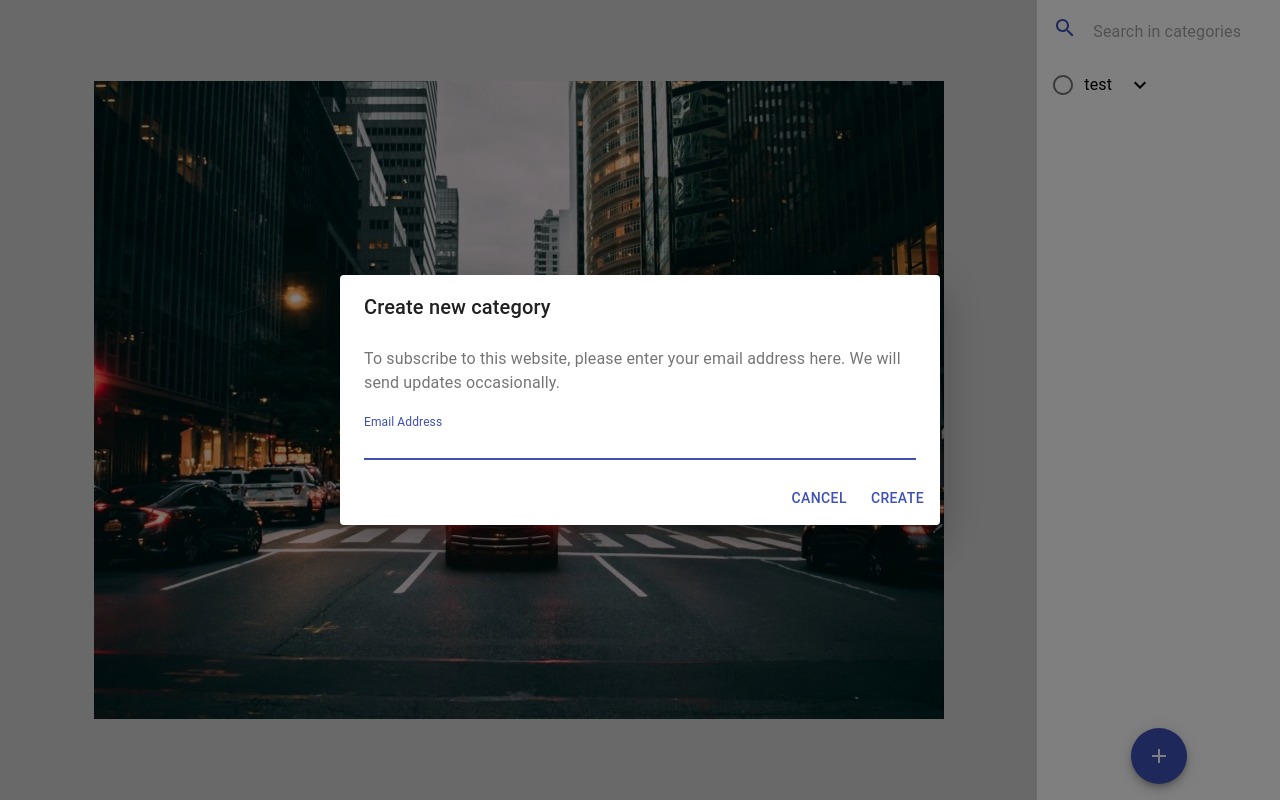
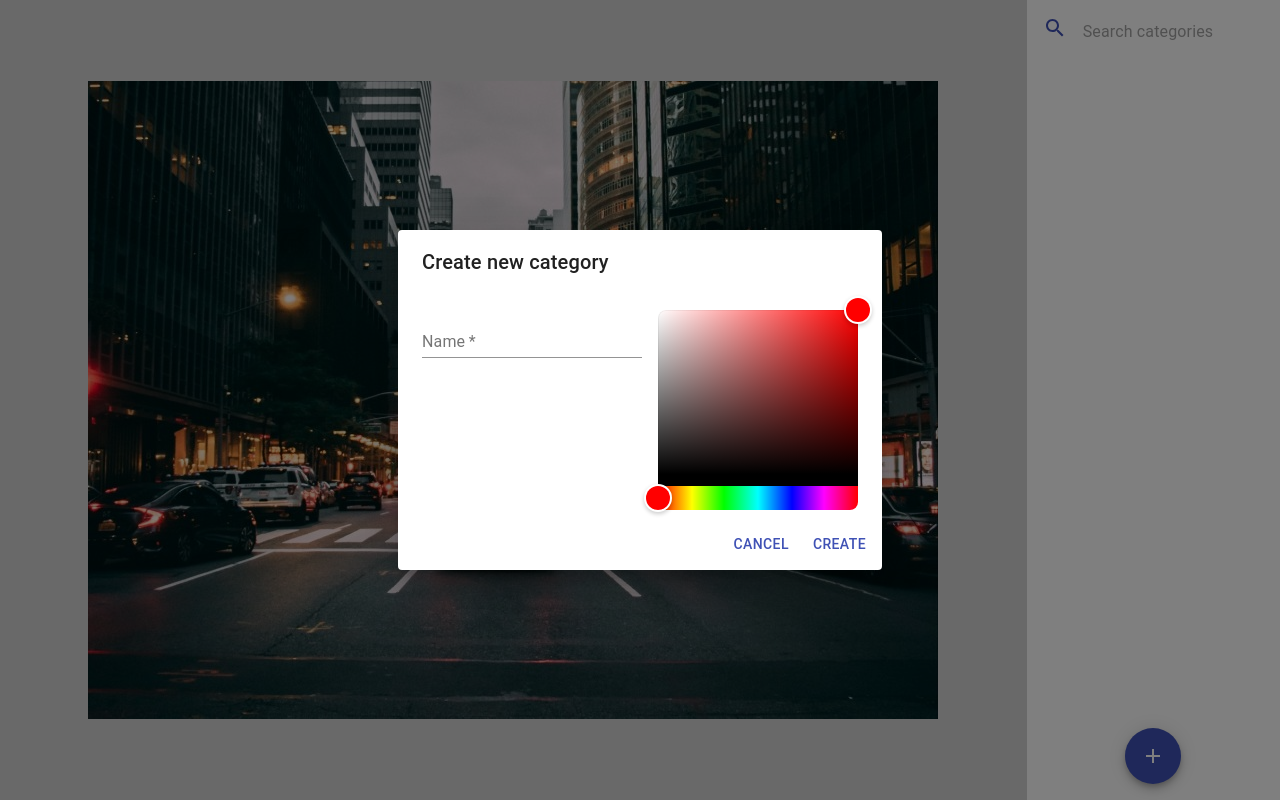
Before and after one commit to LahcenHaouch/bounding-boxes, a React (Create React App) app: page / in a window 1280 px wide. Both pictures are taken after a click on the button "add". Built offline with nearby package versions, Linux system fonts and the light colour scheme; the HTML template or start-up script is replaced by a standard one.

Commit message:
Create and search categories

```diff
--- a/package.json
+++ b/package.json
@@ -13,6 +13,7 @@
     "@types/react": "^17.0.11",
     "@types/react-dom": "^17.0.7",
     "react": "^17.0.2",
+    "react-colorful": "^5.2.2",
     "react-dom": "^17.0.2",
     "react-scripts": "4.0.3",
     "typescript": "^4.3.2",
@@ -45,5 +46,8 @@
       "last 1 firefox version",
       "last 1 safari version"
     ]
+  },
+  "devDependencies": {
+    "@types/react-color": "^3.0.4"
   }
 }
--- a/src/App/Category/index.tsx
+++ b/src/App/Category/index.tsx
@@ -1,12 +1,4 @@
-import {
-  Collapse,
-  List,
-  ListItem,
-  ListItemIcon,
-  ListItemText,
-  FormControlLabel,
-  Radio,
-} from "@material-ui/core";
+import { Collapse, List, ListItem, ListItemIcon, ListItemText, FormControlLabel, Radio } from "@material-ui/core";
 import { useState } from "react";
 import { StarBorder, ExpandLess, ExpandMore } from "@material-ui/icons";
 import { makeStyles } from "@material-ui/core/styles";
@@ -22,7 +14,6 @@ const useStyles = makeStyles(styles);
 
 export default function Category({ category }: Props) {
   const classes = useStyles();
-
   const { name, color, items } = category;
 
   const [open, setOpen] = useState<boolean>(false);
@@ -32,23 +23,22 @@ export default function Category({ category }: Props) {
     setOpen((prevState) => !prevState);
   };
 
-  console.log({ value });
-
   return (
-    <div className={classes.root}>
+    <div>
       <div className={classes.category}>
         <FormControlLabel
           className={classes.formLabel}
-          control={
-            <Radio checked={value} onClick={() => setValue((prev) => !prev)} />
-          }
+          control={<Radio checked={value} onClick={() => setValue((prev) => !prev)} />}
           label={name}
         />
-        {open ? (
-          <ExpandLess className={classes.expand} onClick={handleExpand} />
-        ) : (
-          <ExpandMore className={classes.expand} onClick={handleExpand} />
-        )}
+        <div className={classes.colorExpandContainer}>
+          <div className={classes.colorSelected} style={{ backgroundColor: color }}></div>
+          {open ? (
+            <ExpandLess className={classes.expand} onClick={handleExpand} />
+          ) : (
+            <ExpandMore className={classes.expand} onClick={handleExpand} />
+          )}
+        </div>
       </div>
       <Collapse in={open} timeout="auto" unmountOnExit>
         <List component="div" disablePadding>
--- a/src/App/Category/styles.ts
+++ b/src/App/Category/styles.ts
@@ -2,12 +2,21 @@ import { Theme, createStyles } from "@material-ui/core";
 
 const styles = (theme: Theme) =>
   createStyles({
-    root: {
-      // padding: theme.spacing(),
-    },
     category: {
       display: "flex",
       alignItems: "center",
+    },
+    colorExpandContainer: {
+      display: "flex",
+      alignItems: "center",
+      justifyContent: "flex-end",
+      marginLeft: theme.spacing(2),
+      width: "100%",
+    },
+    colorSelected: {
+      borderRadius: "50%",
+      height: "20px",
+      width: "20px",
     },
     formLabel: {
       // marginLeft: theme.spacing(2),
--- a/src/App/CreateCategoryModal/index.tsx
+++ b/src/App/CreateCategoryModal/index.tsx
@@ -1,43 +1,55 @@
-import Button from "@material-ui/core/Button";
-import TextField from "@material-ui/core/TextField";
-import Dialog from "@material-ui/core/Dialog";
-import DialogActions from "@material-ui/core/DialogActions";
-import DialogContent from "@material-ui/core/DialogContent";
-import DialogContentText from "@material-ui/core/DialogContentText";
-import DialogTitle from "@material-ui/core/DialogTitle";
+import { useState } from "react";
+import { HexColorPicker } from "react-colorful";
+
+import { Button, TextField, Dialog, DialogActions, DialogContent, DialogTitle, makeStyles } from "@material-ui/core";
+
+import { Category } from "../types";
+import styles from "./styles";
 
 interface Props {
   status: boolean;
   closeModal: () => void;
+  createCategory: (category: Category) => void;
 }
 
-export default function CreateCategoryModal({ status, closeModal }: Props) {
+const useStyles = makeStyles(styles);
+
+const INITIAL_NAME = "";
+const INITIAL_COLOR = "#f00";
+
+export default function CreateCategoryModal({ status, closeModal, createCategory }: Props) {
+  const classes = useStyles();
+
+  const [name, setName] = useState<string>(INITIAL_NAME);
+  const [color, setColor] = useState<string>(INITIAL_COLOR);
+
+  const handleSubmit = () => {
+    if (!name) {
+      return;
+    }
+
+    createCategory({ name, color });
+    closeModal();
+  };
+
   return (
-    <Dialog
-      open={status}
-      onClose={closeModal}
-      aria-labelledby="form-dialog-title"
-    >
+    <Dialog open={status} onClose={closeModal} aria-labelledby="form-dialog-title">
       <DialogTitle id="form-dialog-title">Create new category</DialogTitle>
-      <DialogContent>
-        <DialogContentText>
-          To subscribe to this website, please enter your email address here. We
-          will send updates occasionally.
-        </DialogContentText>
+      <DialogContent className={classes.dialogContent}>
         <TextField
-          autoFocus
-          margin="dense"
-          id="name"
-          label="Email Address"
-          type="email"
-          fullWidth
+          required
+          id="standard-required"
+          label="Name"
+          value={name}
+          onChange={(event) => setName(event.target.value)}
         />
+        <HexColorPicker color={color} onChange={setColor} className={classes.colorPicker} />
       </DialogContent>
       <DialogActions>
         <Button onClick={closeModal} color="primary">
           Cancel
         </Button>
-        <Button onClick={closeModal} color="primary">
+        <Button onClick={handleSubmit} color="primary">
           Create
         </Button>
       </DialogActions>
--- /dev/null
+++ b/src/App/CreateCategoryModal/styles.ts
@@ -0,0 +1,14 @@
+import { Theme, createStyles } from "@material-ui/core";
+
+const styles = (theme: Theme) =>
+  createStyles({
+    dialogContent: {
+      display: "flex",
+      paddingTop: theme.spacing(2),
+    },
+    colorPicker: {
+      marginLeft: theme.spacing(2),
+    },
+  });
+
+export default styles;
--- a/src/App/index.tsx
+++ b/src/App/index.tsx
@@ -1,4 +1,4 @@
-import { Fab, InputBase, Divider } from "@material-ui/core";
+import { Fab, InputBase } from "@material-ui/core";
 import { Add as AddIcon, Search as SearchIcon } from "@material-ui/icons";
 import styles from "./styles";
 import { useState } from "react";
@@ -18,9 +18,9 @@ export default function App() {
   const classes = useStyles();
 
   const [categories, setCategories] = useState<Array<CategoryType>>([]);
+  const [searchText, setSearchText] = useState<string>("");
 
-  const [createCategoryModalStatus, setCreateCategoryModalStatus] =
-    useState<boolean>(false);
+  const [createCategoryModalStatus, setCreateCategoryModalStatus] = useState<boolean>(false);
 
   const openCreateCategoryModal = () => {
     setCreateCategoryModalStatus(true);
@@ -30,14 +30,25 @@ export default function App() {
     setCreateCategoryModalStatus(false);
   };
 
+  const createCategory = (category: CategoryType) => {
+    setCategories((prevCategories) => [...prevCategories, category]);
+  };
+
+  const toDisplayCategories = categories.filter((category) =>
+    category.name.toLocaleLowerCase().includes(searchText.toLocaleLowerCase())
+  );
+
   return (
     <div className={classes.root}>
       <div className={classes.content}>
         <img src={traffic} alt="traffic" className={classes.image} />
-        <CreateCategoryModal
-          status={createCategoryModalStatus}
-          closeModal={closeCreateCategoryModal}
-        />
+        {createCategoryModalStatus && (
+          <CreateCategoryModal
+            status={createCategoryModalStatus}
+            closeModal={closeCreateCategoryModal}
+            createCategory={createCategory}
+          />
+        )}
       </div>
       <div className={classes.sideBar}>
         <div className={classes.searchContainer}>
@@ -45,16 +56,18 @@ export default function App() {
             <SearchIcon color="primary" />
           </div>
           <div className={classes.searchInput}>
-            <InputBase placeholder="Search in categories" />
+            <InputBase
+              placeholder="Search categories"
+              value={searchText}
+              onChange={(event) => setSearchText(event.target.value)}
+            />
           </div>
         </div>
-        <Category category={{ name: "test", color: "pink" }}></Category>
+        {toDisplayCategories.map((category) => (
+          <Category key={category.name} category={category} />
+        ))}
         <div className={classes.createButton}>
-          <Fab
-            color="primary"
-            aria-label="add"
-            onClick={openCreateCategoryModal}
-          >
+          <Fab color="primary" aria-label="add" onClick={openCreateCategoryModal}>
             <AddIcon />
           </Fab>
         </div>
--- a/src/App/styles.ts
+++ b/src/App/styles.ts
@@ -21,6 +21,7 @@ const styles = (theme: Theme) =>
     },
     searchContainer: {
       display: "flex",
+      paddingRight: theme.spacing(2),
       marginBottom: theme.spacing(2),
     },
     searchInput: {
```
Also changed, not shown: 1 other file (tests, documents, lock files or other folders).
